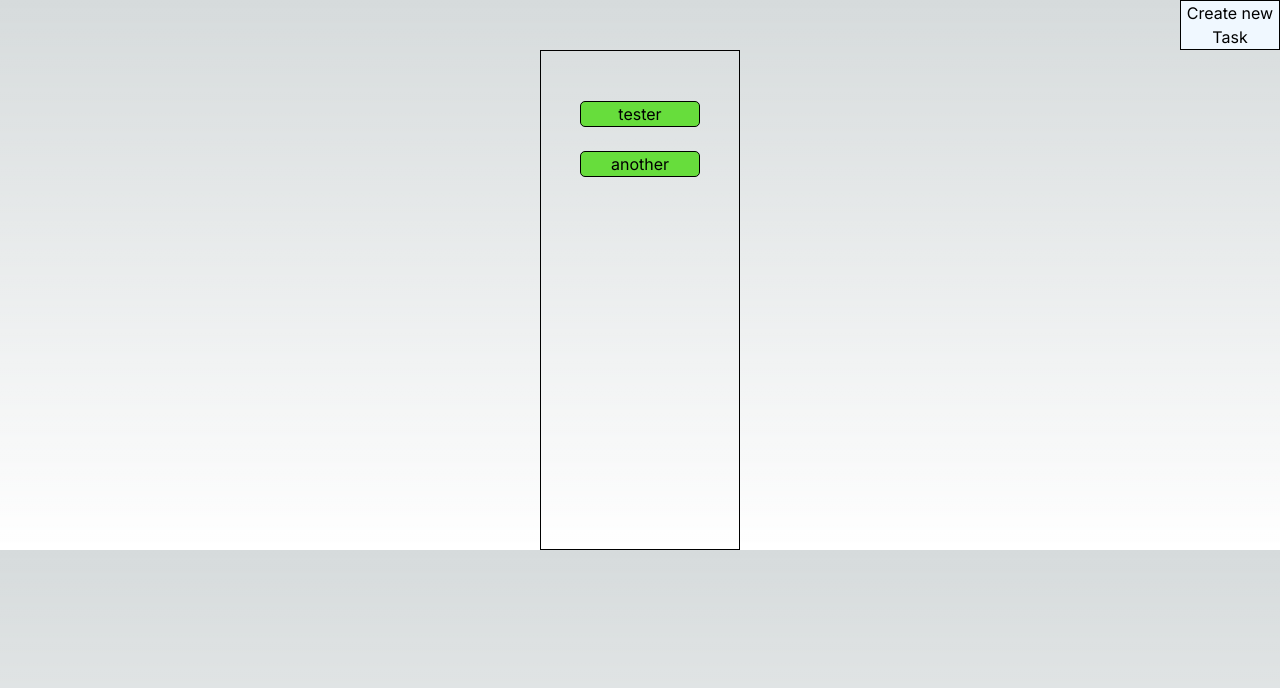
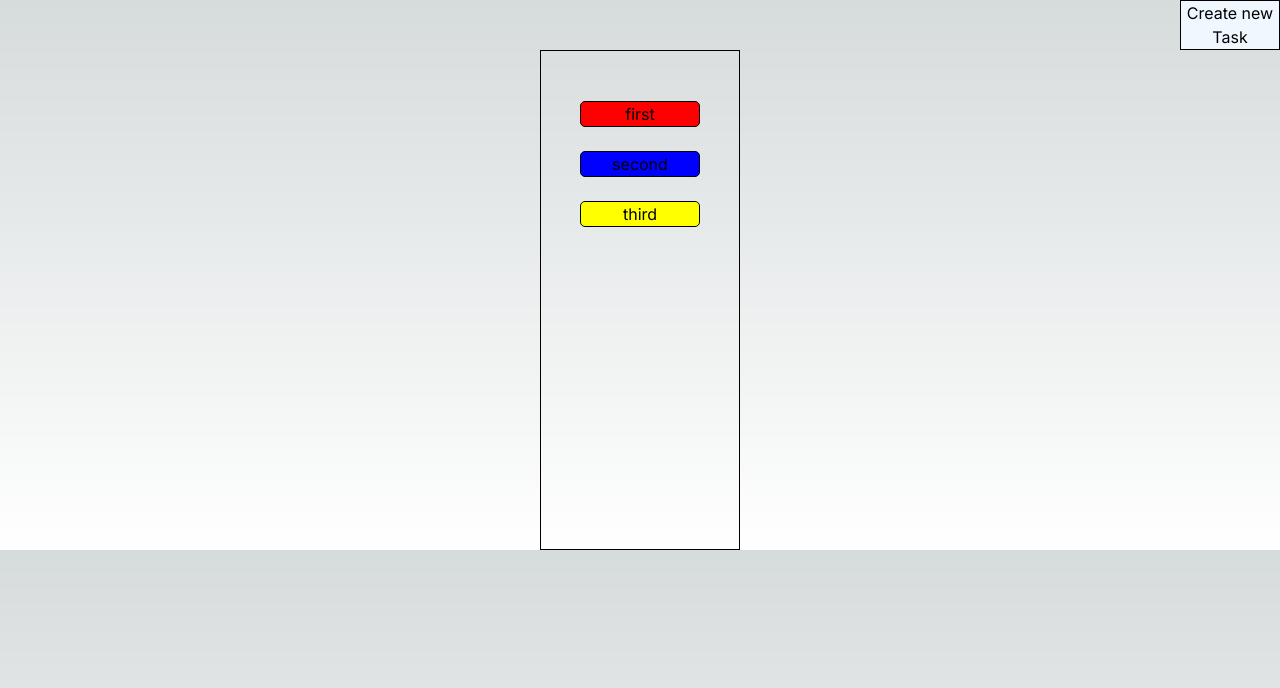
Before and after one commit to bsbgreenfield/dasher, a Next.js app: page / in a window 1280 px wide. Shown: the top 688 px of the page. Built offline with nearby package versions, Linux system fonts and the light colour scheme.

Commit message:
swap tasks around by moving them in prog bar

```diff
--- a/src/app/lib/definitions.ts
+++ b/src/app/lib/definitions.ts
@@ -33,11 +33,14 @@ export interface iDraggable {
 }
 
 export class Draggable implements iDraggable {
+    public finalPosition: number = -1;
+    public originalPosition: {x: number, y:number} = {x: 0, y: 0};
     move(divId: HTMLDivElement, xPos: number, yPos: number): void {
         divId.style.left = xPos + 'px';
         divId.style.top = yPos + 'px';
     }
     startMoving(divId: HTMLDivElement, container: HTMLDivElement, evt: React.MouseEvent, originalPos: {x: number, y: number}): void{
+        this.originalPosition = originalPos;
         const containerBounds = container.getBoundingClientRect();
         let divWidth: number = divId.clientWidth; //width of draggable div
         let divHeight: number = divId.clientHeight; // height of draggable div
@@ -65,10 +68,6 @@ export class Draggable implements iDraggable {
         const stopMovingHandler: EventListener = () => {
             container.removeEventListener("mousemove", moveHandler as () => void);
             container.removeEventListener("mouseup", stopMovingHandler);
-            const newPos = this.stopMoving(container, divId);
-            if (newPos) {
-                this.move(divId, containerWidth/2 - divWidth/2, originalPos.y);
-            }
         }
 
         container.addEventListener("mousemove",moveHandler as () => void);
@@ -76,13 +75,15 @@ export class Draggable implements iDraggable {
 
     }
     stopMoving(container: HTMLDivElement, divId: HTMLDivElement): { newX: number; newY: number } | null {
-        console.log("stop");
+
+        const containerWidth= container.clientWidth
+        const divWidth= divId.clientWidth
         const containerBounds = container.getBoundingClientRect();
         const divBounds = divId.getBoundingClientRect();
 
         const newX = divBounds.left - containerBounds.left;
         const newY = divBounds.top - containerBounds.top;
-
+        this.move(divId, containerWidth/2 - divWidth/2, this.originalPosition.y)
         return { newX, newY };
     }
 
--- a/src/app/page.tsx
+++ b/src/app/page.tsx
@@ -1,5 +1,5 @@
 'use client';
-import { ReactComponentElement, useState } from "react";
+import { useState, useEffect } from "react";
 import { Role, Task, User, TaskMap} from "./lib/definitions";
 import "./styles/task-button.css"
 import TaskRect from './ui/taskRect';
@@ -17,10 +17,10 @@ export default function Home() {
     role: Role.developer,
     username: "benji",
   };
-
-  const testTask: Task = {id: "testtest", name: "tester", description: "This is a test description", owner: user1, height: 50}
-  const testTask2: Task = {id: "testtest2", name: "another", description: "This is a another test description", owner: user1, height:50}
-
+  const colorArray : string[] = ["red", "blue", "yellow"];
+  const testTask: Task = {id: "0", name: "first", description: "This is a test description", owner: user1, height: 50}
+  const testTask2: Task = {id: "1", name: "second", description: "This is a another test description", owner: user1, height:50}
+  const testTask3: Task = {id: "2", name: "third", description: "This is a third test description!!", owner: user1, height:50}
   const displayNewTask = (createdTask: Task) =>{
     const newTasks: Task[] = [...tasks, createdTask];
     setTasks(newTasks);
@@ -29,15 +29,16 @@ export default function Home() {
   const toggleForm = () =>{
     setFormVisible(!formVisible)
   }
+  const posMap = new Map<number, number>();
 
   const generateTaskArray= (tasks: Task[]): React.JSX.Element[] => {
     const returnArray : TaskMap[] = [];
     tasks.reduce((prevTask: TaskMap, currTask: Task)  => {
-      let task = currTask
-      let index = prevTask.index + 1
-      let yPos = prevTask.yPos + currTask.height
-      returnArray.push({task, index, yPos});
-
+      let task: Task = currTask
+      let index: number = prevTask.index + 1
+      let yPos: number = prevTask.yPos + currTask.height
+      returnArray.push({task, index: index -1, yPos});
+      posMap.set(index - 1, yPos);
 
       return {task, index, yPos}
     }, {task : tasks[0], index: 0, yPos:0 });
@@ -48,39 +49,59 @@ export default function Home() {
       task={ taskMap.task}
       index={taskMap.index}
       yPos={taskMap.yPos}
+      positionMap={taskPosMap}
+      switchTaskIndices={switchTaskIndices}
+      color={colorArray[parseInt(taskMap.task.id)]}
       />
        )
 
 
     return taskRectArray;
   }
+  useEffect(() => {
+    setTaskPosMap(posMap)
+  }, [])
 
   const switchTaskIndices = (task: Task, oldIndex: number, newIndex: number) => {
-    const newTasks = [];
+    [0, 1, 2]
+    const newTasks: Task[] = [];
     let wasPushed: boolean = false;
-    for(let i = 0; i < tasks.length + 1; i++){
+    if (oldIndex == newIndex) return;
+    for(let i = 0; i <= tasks.length ; i++){
       if (!wasPushed){
         if (i == oldIndex){
+          console.log(`index is ${i} which = ${oldIndex}, doing nothing. newTasks = ${newTasks}`)
           continue;
         }
-        else if (i == newIndex){
+        else if (i == newIndex + 1){
           newTasks.push(task);
           wasPushed = true;
+
+          console.log(`index is ${i} which = ${newIndex}, pushing ${task.name} newTasks = ${newTasks}`)
         }
         else{
           newTasks.push(tasks[i]);
+
+           console.log(`index is ${i}, pushing ${tasks[i].name} newTasks = ${newTasks}`)
         }
       }
      else{
-      newTasks.push(i - 1);
+        if (tasks[i-1] !== task){
+          newTasks.push(tasks[i - 1]);
+        }
+
+       console.log(`index is ${i}, pushing ${tasks[i-1].name} newTasks = ${newTasks}`)
      }
 
     }
+    console.log(newTasks, oldIndex, newIndex);
+    setTasks(newTasks);
   }
-  const [tasks, setTasks] = useState<Task[]>([testTask, testTask2])
+  const [tasks, setTasks] = useState<Task[]>([testTask, testTask2, testTask3])
   const [formVisible, setFormVisible] = useState<boolean>(false)
+  const [taskPosMap, setTaskPosMap] = useState(new Map<number, number>);
 
-  let allTaskComponents = generateTaskArray(tasks);
+
   return (
     <div>
       <div className="top-bar">
@@ -96,7 +117,7 @@ export default function Home() {
      <div className="sandbox-body">
       <div className="sandbox-body-content">
         <div className="prog-bar">
-            {allTaskComponents}
+            {generateTaskArray(tasks)}
           </div>
       </div>
      </div>
--- a/src/app/ui/taskRect.tsx
+++ b/src/app/ui/taskRect.tsx
@@ -1,21 +1,60 @@
 
 import { Task, Draggable  } from "../lib/definitions";
-export default function TaskRect({task, index, yPos}: {
+export default function TaskRect({task, index, yPos, positionMap, switchTaskIndices, color}: {
     task: Task,
     index: number,
     yPos: number,
+    positionMap: Map<number, number>,
+    switchTaskIndices: (task: Task, oldIndex: number, newIndex: number) => void,
+    color: string,
 }){
 
 
     const draggableDiv = new Draggable();
 
+    const calculateNewIndex = (newPos: {newX: number, newY: number}): number =>{
+        let newIndex = index;
+        const BreakException = {};
+        const finalPos = positionMap.get(positionMap.size - 1)
+        if ( finalPos && newPos.newY > finalPos ) return (positionMap.size - 1) // check if moving all the wy to the end
+        try{
+            positionMap.forEach(function(value, key){
+
+                if(newPos.newY < value){
+                    newIndex = key - 1;
+                    throw BreakException; // short foreach loop to get the first key
+                }
+            })
+        } catch(e){
+            if (e!== BreakException){
+                throw e;
+            }
+        }
+
+
+        return newIndex
+    }
     const grabTask = async (evt: React.MouseEvent) => {
         const thisDiv = document.getElementById(task.id) as HTMLDivElement;
-        thisDiv.parentElement?.addEventListener("mouseup",() => draggableDiv.stopMoving);
+        const progBar = thisDiv.parentElement as HTMLDivElement;
         if(thisDiv){
-            draggableDiv.startMoving(thisDiv, thisDiv.parentElement as HTMLDivElement, evt, {x: 0, y: yPos})
+            thisDiv.style.zIndex = "5";
+            draggableDiv.startMoving(thisDiv, thisDiv.parentElement as HTMLDivElement, evt, {x: 0, y: yPos});
+            const stopMove = () => {
+                thisDiv.style.zIndex = "0";
+                let newPos = draggableDiv.stopMoving(progBar, thisDiv)
+                thisDiv.removeEventListener("mouseup", stopMove)
+                let newIndex = index;
+                if (newPos){
+                     newIndex =  calculateNewIndex(newPos);
+                }
+
+                 switchTaskIndices(task, index,newIndex);
+
+            };
+
+            thisDiv.addEventListener("mouseup", stopMove);
         }
-
     }
     const viewDetails = (event: React.MouseEvent) => {
 
@@ -26,7 +65,7 @@ export default function TaskRect({task, index, yPos}: {
                     descriptionRow.textContent = task.description.toString();
                     selectedTask.appendChild(descriptionRow);
                     selectedTask.setAttribute("data-open", 'true');
-                }else{
+                } else{
                     const descriptionRow = selectedTask.firstElementChild;
                     if (descriptionRow) selectedTask.removeChild(descriptionRow);
                     selectedTask.setAttribute("data-open", 'false');
@@ -39,10 +78,9 @@ export default function TaskRect({task, index, yPos}: {
         <div
         id={task.id}
         className="task-rect"
-        onClick={viewDetails}
         data-open='false'
         onMouseDown={grabTask}
-        style={{"top" : yPos}}
+        style={{"top" : yPos, "backgroundColor": color}}
         >
             {task.name}
         </div>
```
